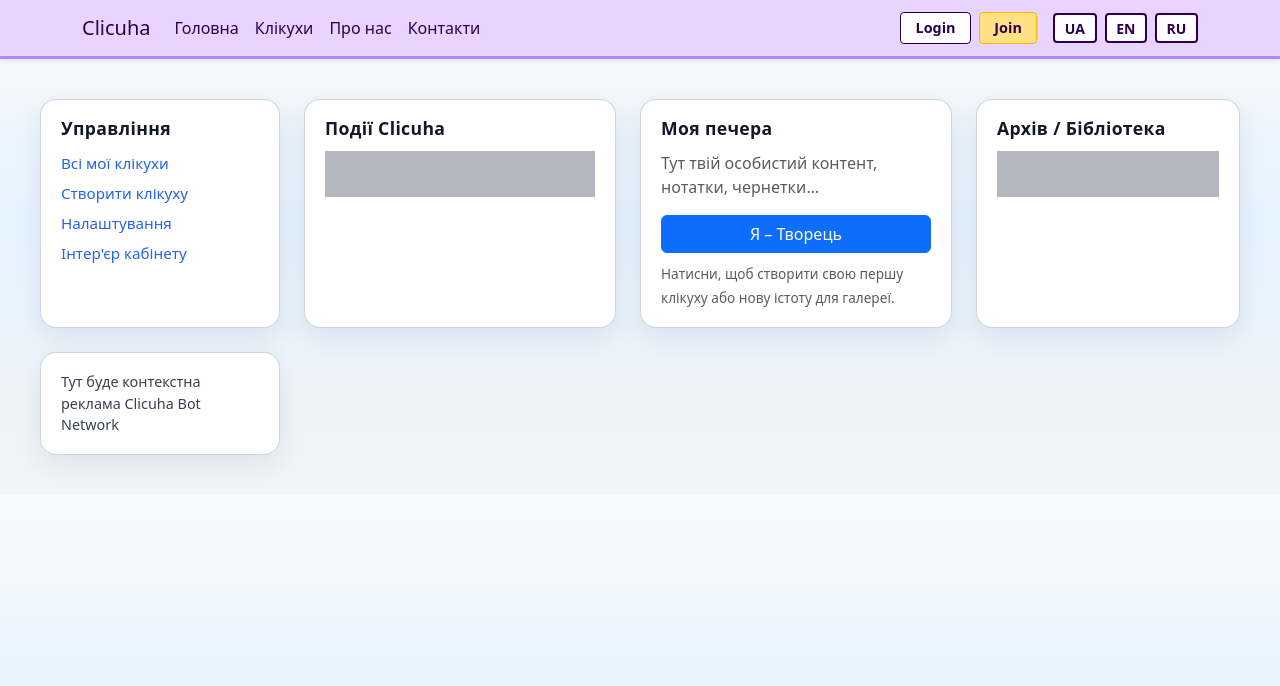
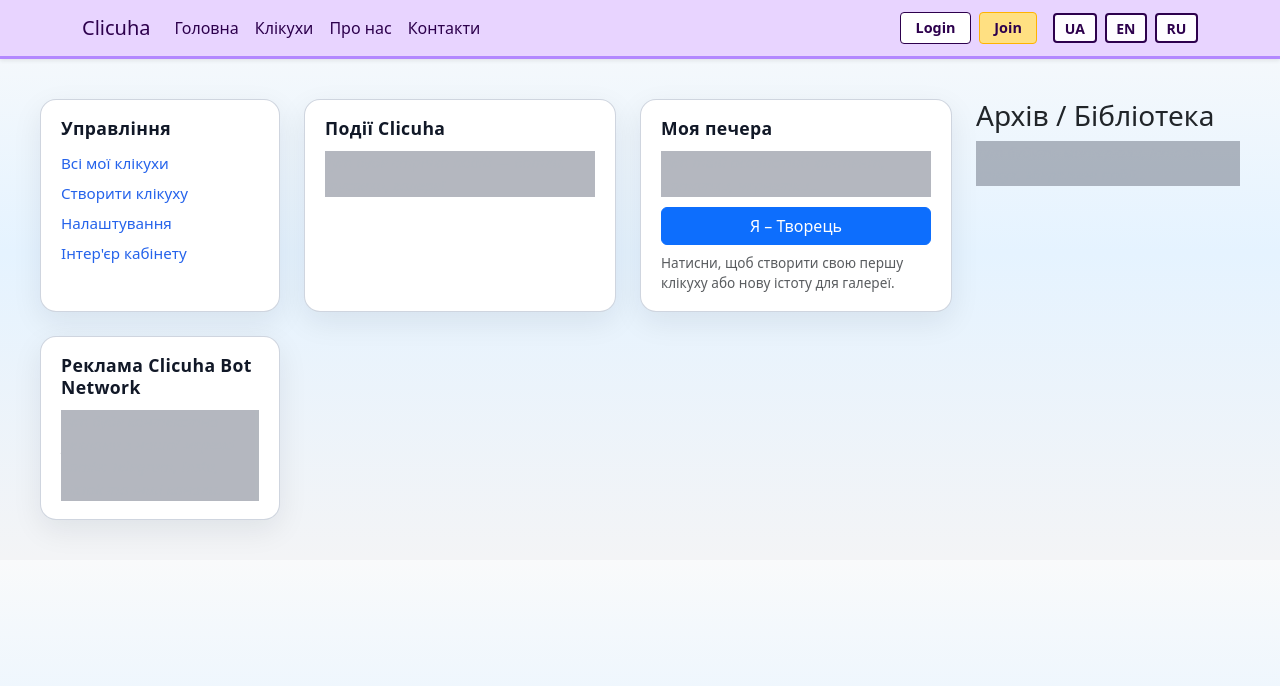
Before and after one commit to Clicuhac/clicuha, a PHP site: page /cabinet.php in a window 1280 px wide. Shown: the top 686 px of the page. Run offline with PHP 8.4, Linux system fonts and the light colour scheme.

Commit message:
Refactor cabinet.php for improved structure and styling

```diff
--- a/cabinet.php
+++ b/cabinet.php
@@ -1,35 +1,54 @@
 <?php
 require __DIR__ . '/config.php';
+
+// Старт сесії, якщо раптом ще не стартувала
+if (session_status() === PHP_SESSION_NONE) {
     session_start();
+}
 
-// Тема інтер'єру кабінету (з сесії, дефолт — classic)
+// Тема інтер'єру кабінету
 $userTheme = $_SESSION['cabinet_theme'] ?? 'classic';
+
+// Функція екранування, якщо раптом нема
+if (!function_exists('h')) {
+    function h($v) {
+        return htmlspecialchars((string)$v, ENT_QUOTES | ENT_SUBSTITUTE, 'UTF-8');
+    }
+}
 ?>
 <!DOCTYPE html>
 <html lang="uk">
 <head>
     <meta charset="UTF-8">
+    <title>Кабінет автора</title>
     <meta name="viewport" content="width=device-width, initial-scale=1">
-    <title>Кабінет</title>
 
-    <!-- Глобальні стилі сайту -->
+    <!-- Bootstrap -->
     <link href="https://cdn.jsdelivr.net/npm/bootstrap@5.3.3/dist/css/bootstrap.min.css" rel="stylesheet">
-    <link rel="stylesheet" href="/assets/css/sema.css">
 
-    <!-- Стилі макета кабінету -->
-    <link rel="stylesheet" href="/assets/css/cabinet-base.css">
-    <link rel="stylesheet" href="/assets/css/themes/<?= h($userTheme) ?>.css">
+    <!-- Загальні стилі сайту (як і було) -->
+    <link rel="stylesheet" href="assets/css/sema.css">
+
+    <!-- Базовий макет кабінету -->
+    <link rel="stylesheet" href="assets/css/cabinet-base.css?v=1">
+
+    <!-- Тема інтер'єру -->
+    <link rel="stylesheet" href="assets/css/themes/<?= h($userTheme) ?>.css?v=1">
 </head>
+<body class="cabinet-page cabinet-theme-<?= h($userTheme) ?>">
 
-<body class="bg-light cabinet-theme-<?= h($userTheme) ?>">
+<?php
+// Верхнє меню, як і раніше
+if (file_exists(__DIR__ . '/partials/navbar.php')) {
+    include __DIR__ . '/partials/navbar.php';
+}
+?>
 
-<?php include __DIR__ . '/partials/navbar.php'; ?>
-
-<main class="container-fluid mt-4">
+<main class="cabinet-shell">
     <div class="cabinet-layout">
 
-        <!-- Ліва колонка: управління -->
-        <aside class="cabinet-sidebar">
+        <!-- Ліва панель: управління -->
+        <aside class="cabinet-panel cabinet-sidebar">
             <h3>Управління</h3>
             <ul>
                 <li><a href="my_nicknames.php">Всі мої клікухи</a></li>
@@ -40,18 +59,18 @@ $userTheme = $_SESSION['cabinet_theme'] ?? 'classic';
         </aside>
 
         <!-- Події на сайті -->
-        <section class="cabinet-events">
+        <section class="cabinet-panel cabinet-events">
             <h3>Події Clicuha</h3>
-            <div class="placeholder">
+            <p class="placeholder">
                 Тут буде стрічка подій — батли, тусовки, галереї…
-            </div>
+            </p>
         </section>
 
-        <!-- Особистий простір користувача -->
-       <section class="cabinet-personal">
+        <!-- Особистий простір / Моя печера -->
+        <section class="cabinet-panel cabinet-personal">
             <h3>Моя печера</h3>
 
-    <p class="mb-3 text-muted">
+            <p class="placeholder">
                 Тут твій особистий контент, нотатки, чернетки…
             </p>
 
@@ -59,29 +78,31 @@ $userTheme = $_SESSION['cabinet_theme'] ?? 'classic';
                 Я – Творець
             </a>
 
-    <small class="text-muted">
+            <small class="text-muted d-block">
                 Натисни, щоб створити свою першу клікуху або нову істоту для галереї.
             </small>
         </section>
 
-
-        <!-- Архів / бібліотека -->
-        <section class="cabinet-extra">
+        <!-- Архів / Бібліотека -->
+        <section class="cabinet-panel cabinet-library">
             <h3>Архів / Бібліотека</h3>
-            <div class="placeholder">
-                Тут будуть матеріали, історія, клікухи…
-            </div>
+            <p class="placeholder">
+                Тут будуть матеріали, історія клікух, збережені події…
+            </p>
         </section>
 
-        <!-- Права колонка: реклама -->
-        <aside class="cabinet-ads">
-            <div class="ads-block">
-                Тут буде контекстна реклама Clicuha Bot Network
-            </div>
+        <!-- Права колонка: реклама / бот-мережа -->
+        <aside class="cabinet-panel cabinet-ads">
+            <h3>Реклама Clicuha Bot Network</h3>
+            <p class="placeholder mb-0">
+                Тут буде контекстна реклама з нашої мережі ботів:
+                Telegram, Insta, TikTok та інші канали.
+            </p>
         </aside>
-
     </div>
 </main>
 
 </body>
 </html>
+
+</html>
```
Lines whose indentation alone changed are shown as unchanged.
